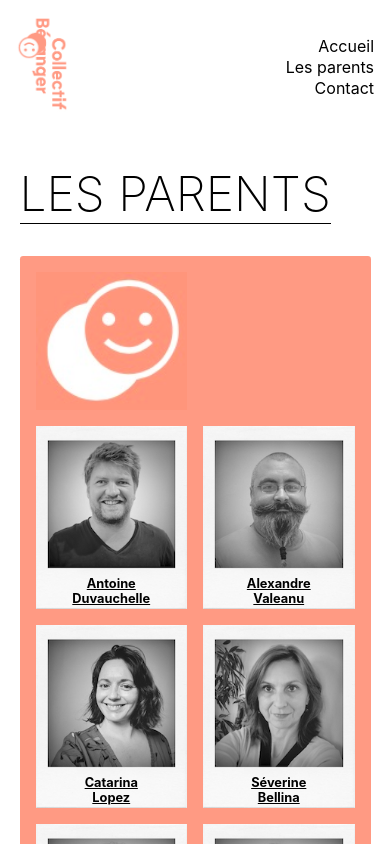
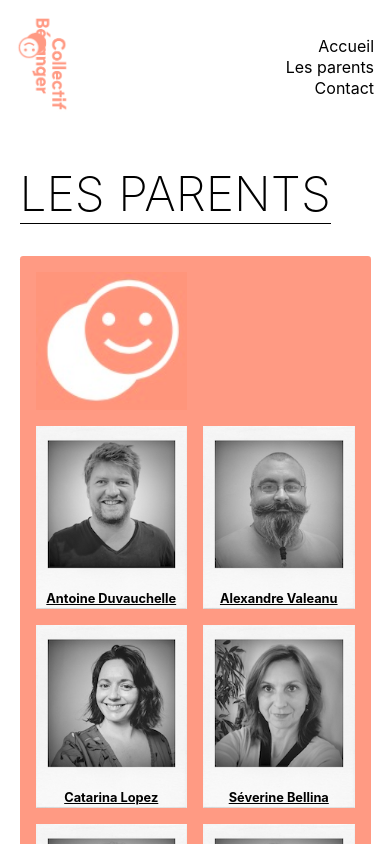
Before and after one commit to alberror/collectifberanger-web, a React (Create React App) app: page /collectif in a window 390 px wide. Shown: the top 844 px of the page. Built offline with nearby package versions, Linux system fonts and the light colour scheme.

Commit message:
didn't find it

```diff
--- a/src/App.css
+++ b/src/App.css
@@ -347,7 +347,6 @@ button:hover {
   .people p {
     bottom: 0.2rem;
     font-size: 0.8rem;
-    width: 60%;
   }
 }
 
```
